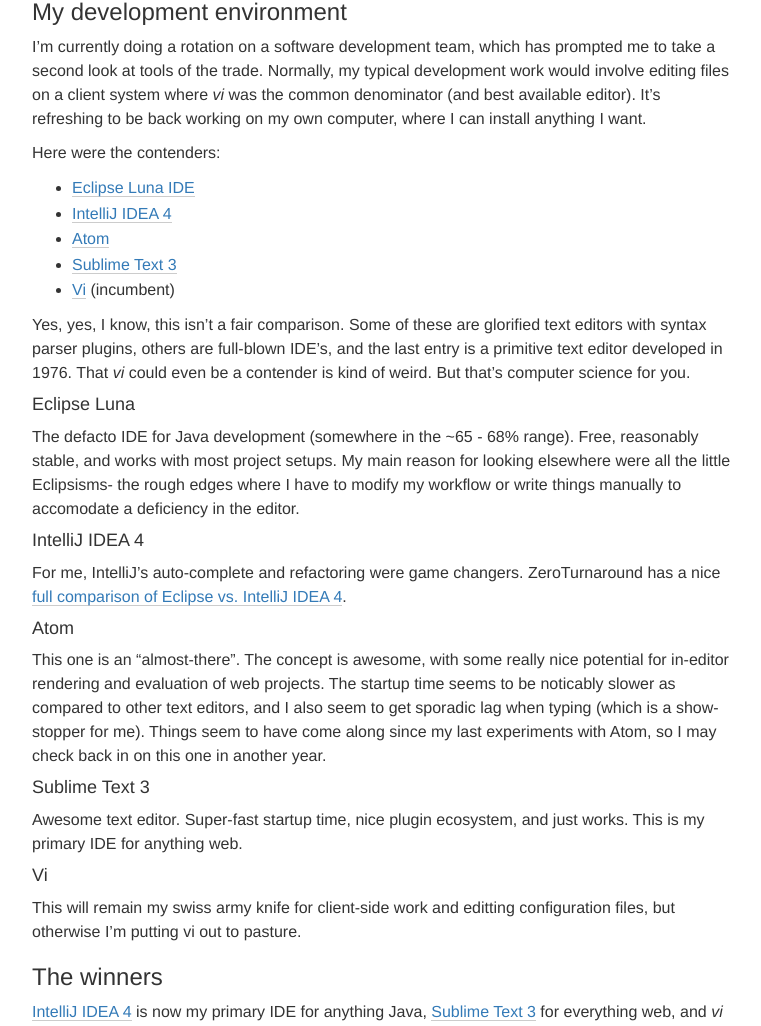
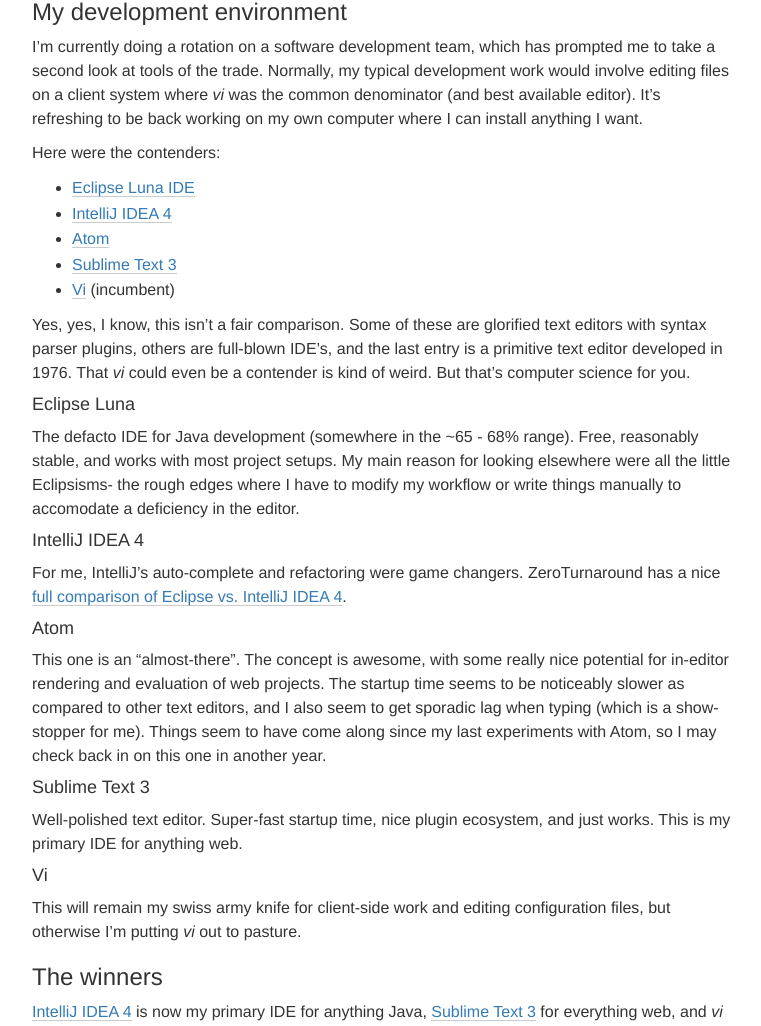
Before and after one commit to chriswynnyk/chriswynnyk.github.io, a Jekyll site: the page built from _posts/2015-01-03-winter-break.md, in a window 1280 px wide and 1400 px high, scrolled down 662 px. Shown: the part 194-1220 px from the top of the window, without its empty margins (258-1019 px from the left). Built offline with Jekyll 4.4.1, drawn with Linux system fonts in a browser that asks for light colours; nearby versions of some CDN libraries; Markdown is read by kramdown in place of the engine named in the settings; some of the changed text lies outside the part shown.

Commit message:
Fixed typos and minor edits.

```diff
--- a/_posts/2015-01-03-winter-break.md
+++ b/_posts/2015-01-03-winter-break.md
@@ -19,7 +19,7 @@
 
 ### My development environment
 
-I'm currently doing a rotation on a software development team, which has prompted me to take a second look at tools of the trade. Normally, my typical development work would involve editing files on a client system where _vi_ was the common denominator (and best available editor). It's refreshing to be back working on my own computer, where I can install anything I want.
+I'm currently doing a rotation on a software development team, which has prompted me to take a second look at tools of the trade. Normally, my typical development work would involve editing files on a client system where _vi_ was the common denominator (and best available editor). It's refreshing to be back working on my own computer where I can install anything I want.
 
 Here were the contenders:
 
@@ -41,15 +41,15 @@
 
 #### Atom
 
-This one is an "almost-there". The concept is awesome, with some really nice potential for in-editor rendering and evaluation of web projects. The startup time seems to be noticably slower as compared to other text editors, and I also seem to get sporadic lag when typing (which is a show-stopper for me). Things seem to have come along since my last experiments with Atom, so I may check back in on this one in another year.
+This one is an "almost-there". The concept is awesome, with some really nice potential for in-editor rendering and evaluation of web projects. The startup time seems to be noticeably slower as compared to other text editors, and I also seem to get sporadic lag when typing (which is a show-stopper for me). Things seem to have come along since my last experiments with Atom, so I may check back in on this one in another year.
 
 #### Sublime Text 3
 
-Awesome text editor. Super-fast startup time, nice plugin ecosystem, and just works. This is my primary IDE for anything web.
+Well-polished text editor. Super-fast startup time, nice plugin ecosystem, and just works. This is my primary IDE for anything web.
 
 #### Vi
 
-This will remain my swiss army knife for client-side work and editting configuration files, but otherwise I'm putting vi out to pasture.
+This will remain my swiss army knife for client-side work and editing configuration files, but otherwise I'm putting _vi_ out to pasture.
 
 ### The winners
 
```
Also changed, not shown: other parts of _posts/2015-01-03-winter-break.md (+1 -1 lines).
